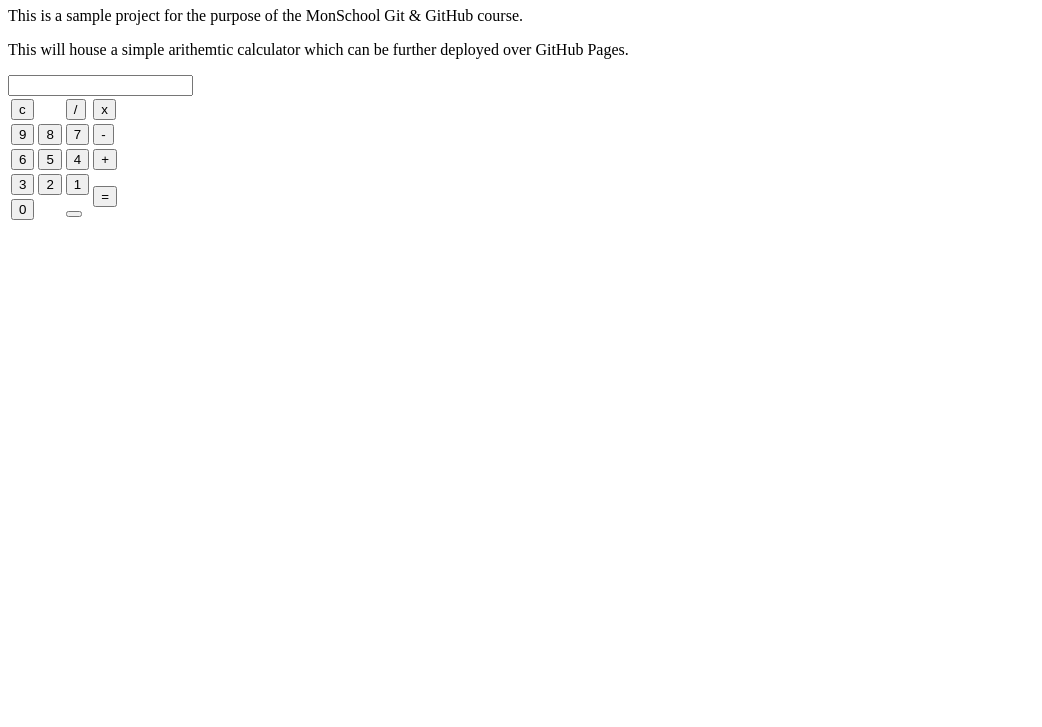
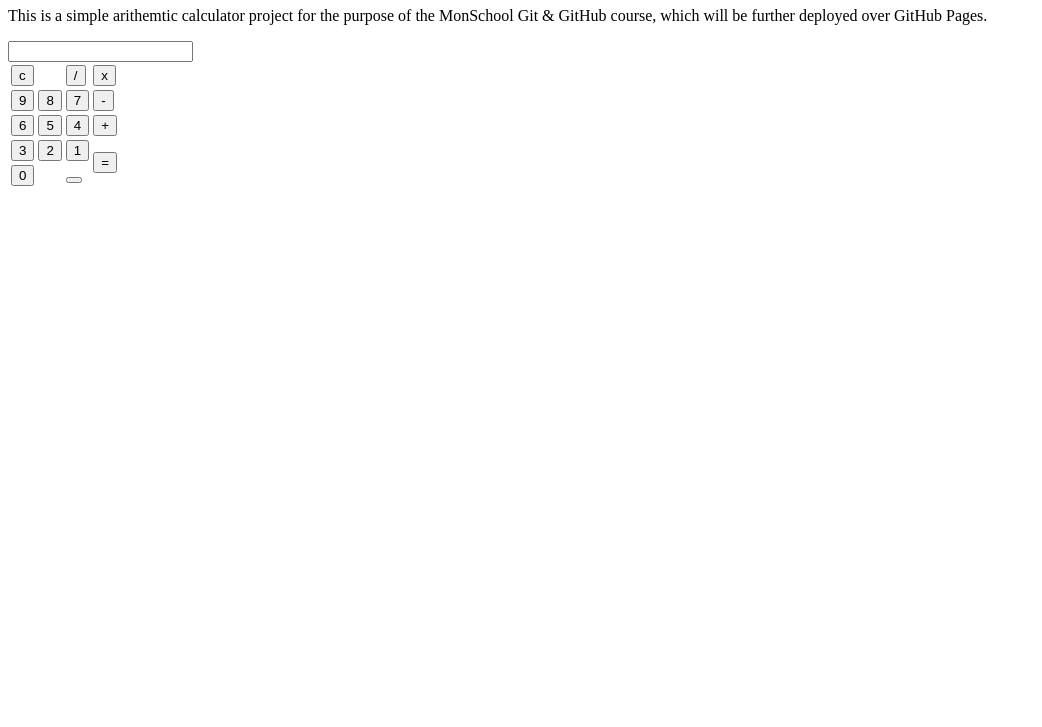
Before and after one commit to HarshCasper/monschool-calculator, a plain HTML site: page index.html in a window 1280 px wide. Shown: the part 73-800 px from the top of the page, without its empty margins (0-1042 px from the left). Drawn offline with Linux system fonts and the light colour scheme.

Commit message:
remove the html text

```diff
--- a/index.html
+++ b/index.html
@@ -8,10 +8,8 @@
 <body>
   <h1>MonSchool Calculator</h1>
   <p>
-    This is a sample project for the purpose of the MonSchool Git & GitHub course.
-  </p>
-  <p>
-     This will house a simple arithemtic calculator which can be further deployed over GitHub Pages.
+    This is a simple arithemtic calculator project for the purpose of the MonSchool Git & GitHub course,
+    which will be further deployed over GitHub Pages.
   </p>
   <div class="container">
     <div class="calc">
```
